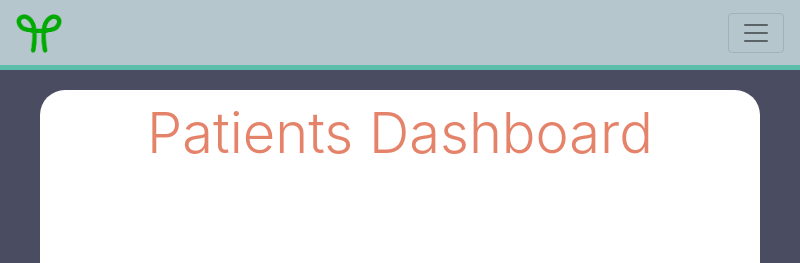
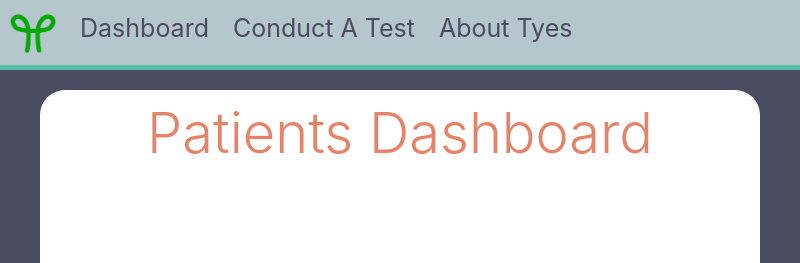
Before and after one commit to gc-tyes/Electron, an Electron app: page pages/TherapistDashboard.html in a window 800 px wide. Shown: the top 263 px of the page. Drawn offline with Linux system fonts and the light colour scheme; no server answers.

Commit message:
changed navbar to no longer collapse when window gets too small

```diff
--- a/contents/css/Dashboard.css
+++ b/contents/css/Dashboard.css
@@ -34,6 +34,11 @@
     width: 100%;
     background: #5CBDAA;
     height: 5px;
+}
+
+.nav-padding {
+    padding-left: 10px;
+    padding-top: 10px;
 }
 
 /* Body styling */
--- a/package.json
+++ b/package.json
@@ -14,6 +14,7 @@
   },
   "dependencies": {
     "bootstrap": "^4.3.1",
+    "jquery": "^3.4.1",
     "query-string": "^6.8.3",
     "serialport": "^7.1.5"
   }
--- a/pages/TherapistDashboard.html
+++ b/pages/TherapistDashboard.html
@@ -20,13 +20,10 @@
             </div>
         </template>
         <div class="main-div">
-            <nav class="navbar navbar-expand-lg navbar-light nav">
+                <nav class="navbar-sticky nav">
+                    <div class="nav-div nav-padding">
                         <img class="logo" src="../images/logo2.png" alt="Tyes" />
-                    <button class="navbar-toggler" type="button" data-toggle="collapse" data-target="#navbarNav" aria-controls="navbarNav" aria-expanded="false" aria-label="Toggle navigation">
-                    <span class="navbar-toggler-icon"></span>
-                    </button>
-                    <div class="collapse navbar-collapse" id="navbarNav">
-                    <ul class="navbar-nav">
+                        <ul class="navbar-nav nav-div">
                             <li class="nav-item">
                             <a class="nav-text" href="#">Dashboard <span class="sr-only">(current)</span></a>
                             </li>
```
Also changed, not shown: pages/AboutUs.html (+3 -6 lines), 1 other file. Lines whose indentation alone changed are shown as unchanged.
